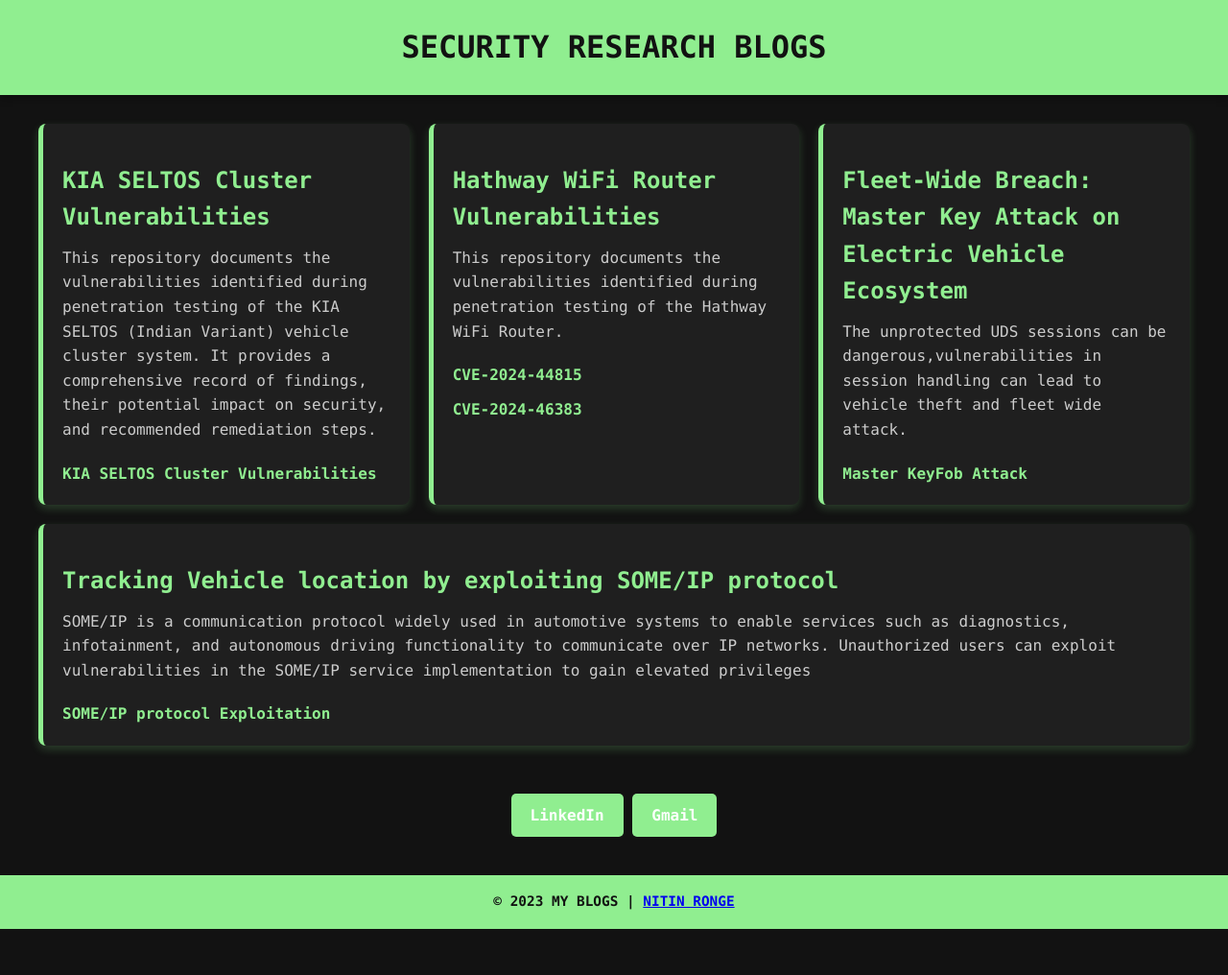
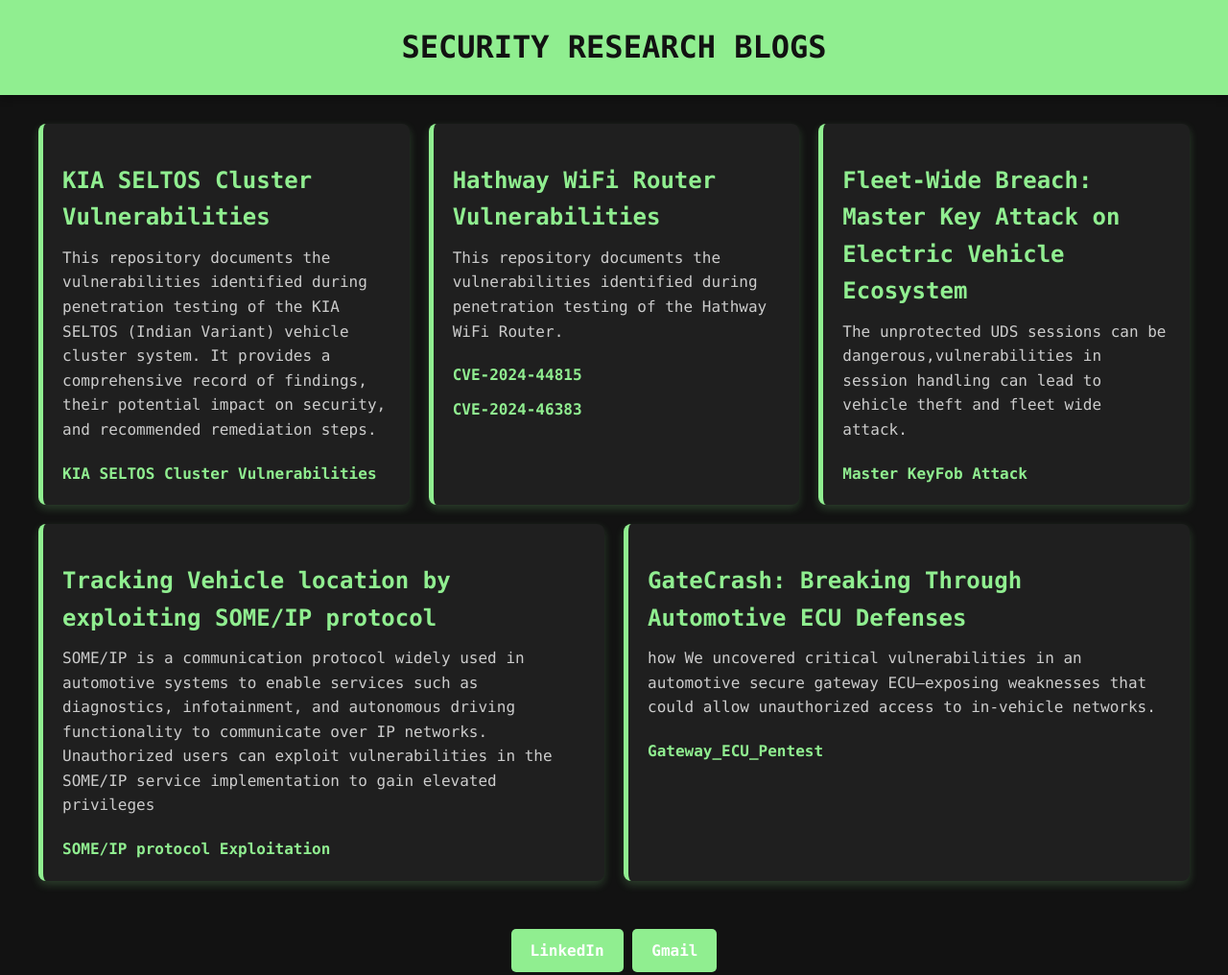
Before and after one commit to nitinronge91/nitinronge91.github.io, a plain HTML site: page index.html in a window 1280 px wide. Shown: the top 1016 px of the page at 96% size. Before the commit the page ends 968 px from the top, so only its background shows below. Drawn offline with Linux system fonts and the light colour scheme.

Commit message:
Update index.html

```diff
--- a/index.html
+++ b/index.html
@@ -180,6 +180,15 @@
       <a class="share-link" href="https://github.com/nitinronge91/SOME-IP-Protocol-Vulnerabilites-For-Navigation-ECU-" target="_blank">SOME/IP protocol Exploitation</a>
     </div>
 
+    <!-- Blog 5 -->
+    <div class="blog-post" id="blog5">
+      <h2>GateCrash: Breaking Through Automotive ECU Defenses</h2>
+      <p>
+        how We uncovered critical vulnerabilities in an automotive secure gateway ECU—exposing weaknesses that could allow unauthorized access to in-vehicle networks.
+      </p>
+      <a class="share-link" href="https://github.com/nitinronge91/GateCrash-Breaking-Through-Automotive-ECU-Defenses" target="_blank">Gateway_ECU_Pentest</a>
+    </div>
+
   </div>
 
   <!-- Contact Me Button -->
```
